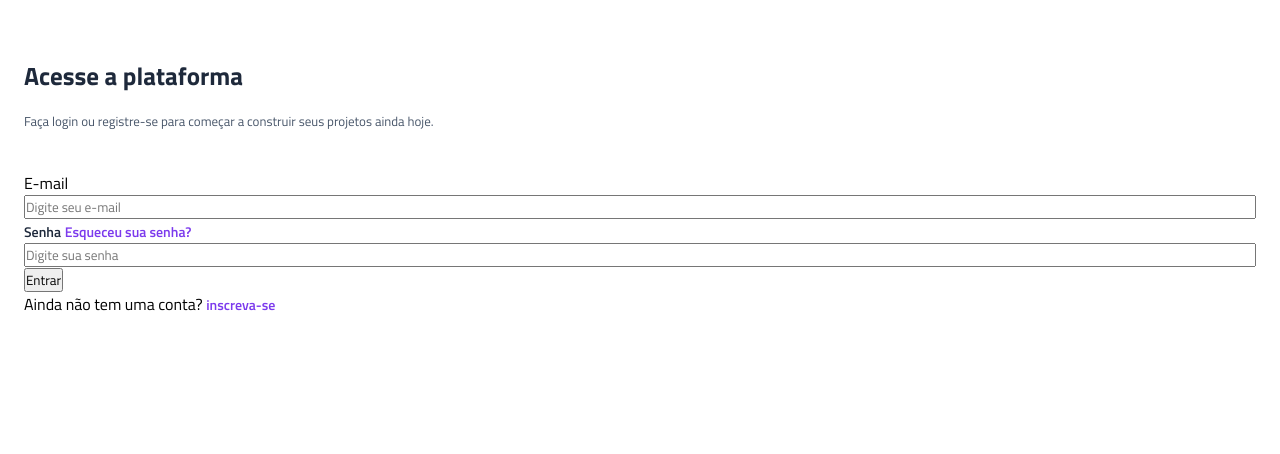
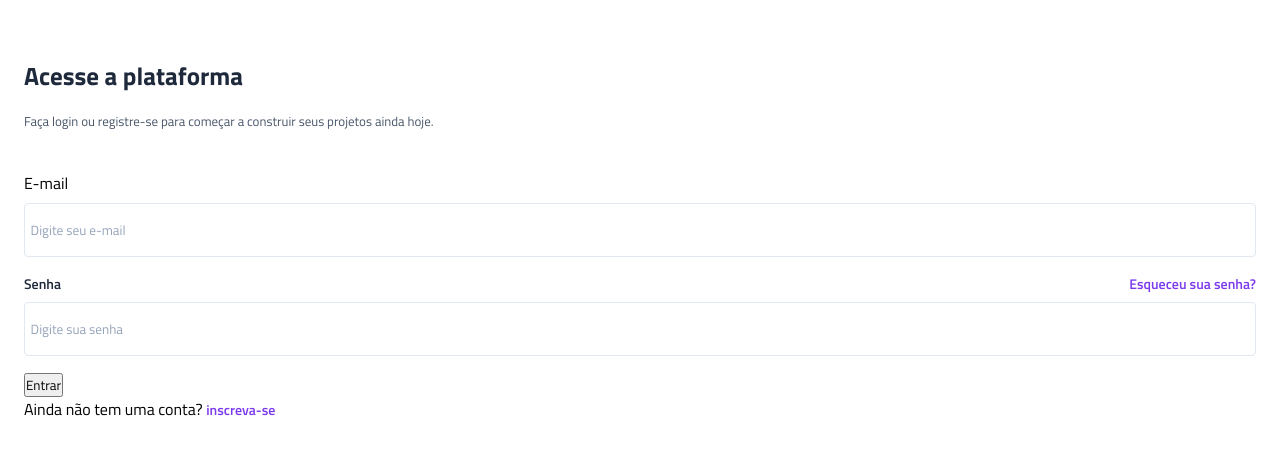
Before and after one commit to gabriela1607/Projeto-Vertigo, a plain HTML site: page index.html in a window 1280 px wide. Shown: the part 142-596 px from the top of the page. Drawn offline with Linux system fonts and the light colour scheme.

Commit message:
estilização da input

```diff
--- a/style.css
+++ b/style.css
@@ -12,6 +12,8 @@
 :root{
     --gray-800: #1e293b;
     --gray-600: #475569;
+    --gray-400: #94a3b8;
+    --gray-200:#e2e8f0;
     --purple:#7c3aed;
 }
 
@@ -52,12 +54,16 @@ main{
 .input-box{
     display: flex;
     flex-direction: column;
+    gap: 0.5rem;
+    margin-bottom: 1rem;
+
 }
 
-.input-box divi{
+.input-box div{
     display: flex;
     justify-content: space-between;
     align-items: center;
+
 }
 
 
@@ -65,6 +71,24 @@ main{
     font-size: 0.875rem;
     color: var(--gray-800);
     font-weight: 600;
+}
+
+
+.login input{
+    padding: 1rem 0.35rem;
+    border: 1px solid var(--gray-200);
+    border-radius: 0.25rem;
+    color: var(--gray-800);
+
+}
+
+.login input::placeholder{
+    color: var(--gray-400);
+}
+
+.login input:hover,
+.login input:focus{
+    outline: 1px solid var(--purple);
 }
 
 .login a{
```
